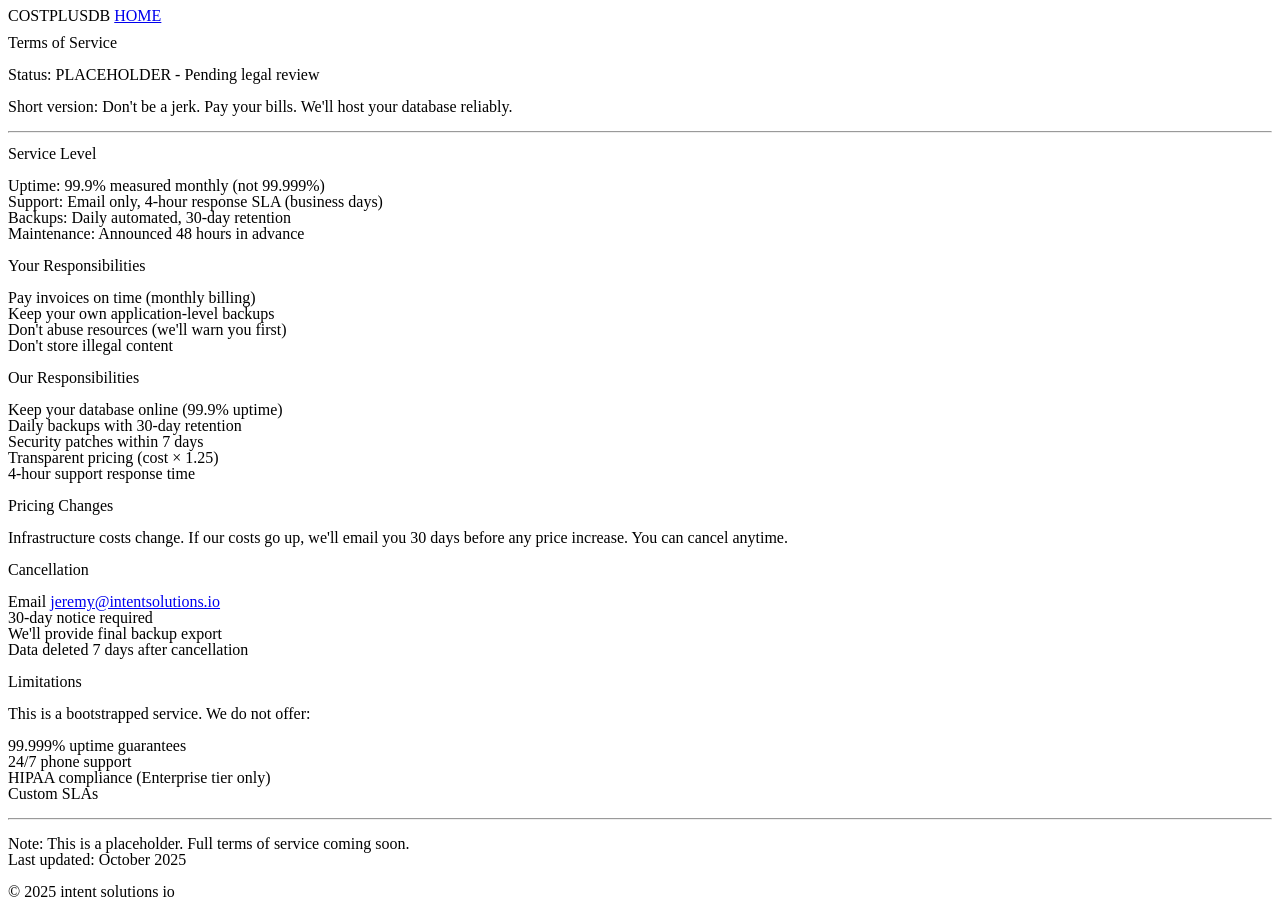
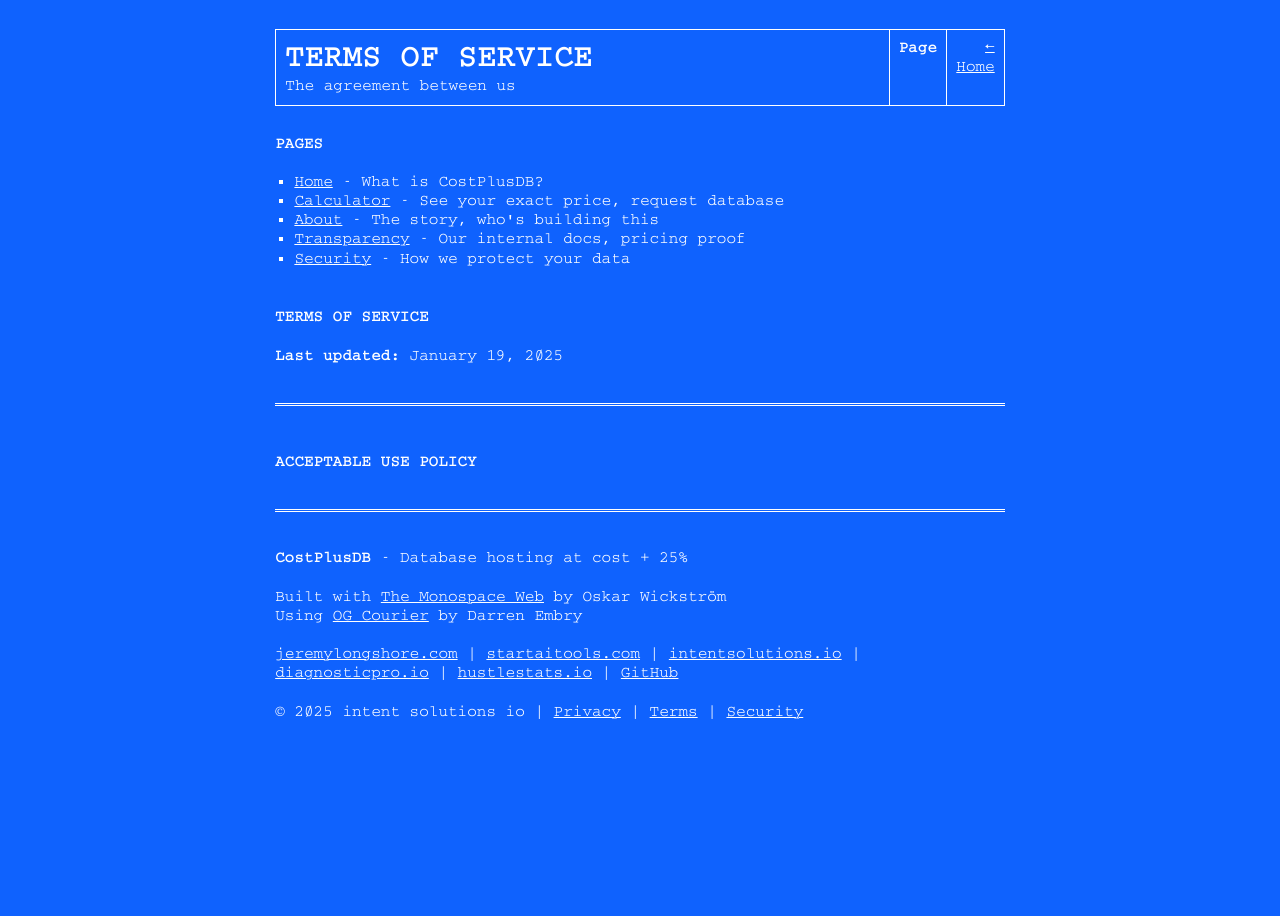
Before and after one commit to jeremylongshore/cost-plus-db, a plain HTML site: page website/terms.html in a window 1280 px wide. After the commit the page ends 800 px from the top, so only its background shows below. Drawn offline with Linux system fonts and the light colour scheme; files that its build step writes are made by us from their sources; a script that the page names is missing; a web font is replaced by a local one.

Commit message:
Add GetTerms embedded legal documents for Privacy and Terms pages
PRIVACY PAGE:
- Embedded GetTerms privacy policy document
- Updated styling to match site theme
- Removed placeholder content

TERMS PAGE:
- Embedded GetTerms terms of service document
- Embedded GetTerms acceptable use policy document
- Updated styling to match site theme
- Removed placeholder content

BENEFITS:
- Professional legal documents (GetTerms library)
- Auto-updated when service changes
- Covers all standard legal requirements
- Saves legal review costs

Both pages now have real legal docs instead of placeholders

```diff
--- a/website/terms.html
+++ b/website/terms.html
@@ -3,102 +3,70 @@
 <head>
   <meta charset="UTF-8">
   <meta name="viewport" content="width=device-width, initial-scale=1.0">
+  <meta name="author" content="Jeremy Longshore">
   <title>Terms of Service - CostPlusDB</title>
 
-  <link rel="stylesheet" href="/css/reset.css">
-  <link rel="stylesheet" href="/css/monospace-base.css">
-  <link rel="stylesheet" href="/css/costplusdb-theme.css">
+  <link rel="stylesheet" href="src/reset.css">
+  <link rel="stylesheet" href="src/index.css">
+  <link rel="stylesheet" href="src/theme.css">
 </head>
 <body>
 
-  <nav>
-    <strong>COSTPLUSDB</strong>
-    <a href="/">HOME</a>
-  </nav>
+<table class="header">
+  <tr>
+    <td colspan="2" rowspan="2" class="width-auto">
+      <h1 class="title">Terms of Service</h1>
+      <span class="subtitle">The agreement between us</span>
+    </td>
+    <th>Page</th>
+    <td class="width-min"><a href="/">← Home</a></td>
+  </tr>
+</table>
 
-  <main>
+<nav>
+<h2>Pages</h2>
+<ul>
+<li><a href="/">Home</a> - What is CostPlusDB?</li>
+<li><a href="/calculator.html">Calculator</a> - See your exact price, request database</li>
+<li><a href="/about.html">About</a> - The story, who's building this</li>
+<li><a href="/transparency/">Transparency</a> - Our internal docs, pricing proof</li>
+<li><a href="/security.html">Security</a> - How we protect your data</li>
+</ul>
+</nav>
 
-    <h1>Terms of Service</h1>
+<h2>Terms of Service</h2>
 
-    <p class="text-muted"><strong>Status:</strong> PLACEHOLDER - Pending legal review</p>
+<p><strong>Last updated:</strong> January 19, 2025</p>
 
-    <p>
-      <strong>Short version:</strong> Don't be a jerk. Pay your bills. We'll host your database reliably.
-    </p>
+<div class="getterms-document-embed" data-getterms="wH2cn" data-getterms-document="terms-of-service" data-getterms-lang="en-us" data-getterms-mode="direct" data-getterms-env="https://gettermscdn.com"></div>
+<script type="text/javascript">(function(d, s, id) { var js, ref = d.getElementsByTagName(s)[0]; if (d.getElementById(id)) return; js = d.createElement(s); js.id = id; js.src = "https://gettermscdn.com/dist/js/embed.js"; ref.parentNode.insertBefore(js, ref); })(document, "script", "getterms-embed-js");</script>
 
-    <hr>
+<hr>
 
-    <h2>Service Level</h2>
+<h2>Acceptable Use Policy</h2>
 
-    <ul>
-      <li><strong>Uptime:</strong> 99.9% measured monthly (not 99.999%)</li>
-      <li><strong>Support:</strong> Email only, 4-hour response SLA (business days)</li>
-      <li><strong>Backups:</strong> Daily automated, 30-day retention</li>
-      <li><strong>Maintenance:</strong> Announced 48 hours in advance</li>
-    </ul>
+<div class="getterms-document-embed" data-getterms="wH2cn" data-getterms-document="acceptable-use" data-getterms-lang="en-us" data-getterms-mode="direct" data-getterms-env="https://gettermscdn.com"></div>
 
-    <h2>Your Responsibilities</h2>
+<hr>
 
-    <ul>
-      <li>Pay invoices on time (monthly billing)</li>
-      <li>Keep your own application-level backups</li>
-      <li>Don't abuse resources (we'll warn you first)</li>
-      <li>Don't store illegal content</li>
-    </ul>
+<footer>
+<p><strong>CostPlusDB</strong> - Database hosting at cost + 25%</p>
 
-    <h2>Our Responsibilities</h2>
+<p>Built with <a href="https://github.com/owickstrom/the-monospace-web">The Monospace Web</a> by Oskar Wickström<br>
+Using <a href="https://github.com/dse/font-og-courier">OG Courier</a> by Darren Embry</p>
 
-    <ul>
-      <li>Keep your database online (99.9% uptime)</li>
-      <li>Daily backups with 30-day retention</li>
-      <li>Security patches within 7 days</li>
-      <li>Transparent pricing (cost × 1.25)</li>
-      <li>4-hour support response time</li>
-    </ul>
+<p><a href="https://jeremylongshore.com">jeremylongshore.com</a> |
+<a href="https://startaitools.com">startaitools.com</a> |
+<a href="https://intentsolutions.io">intentsolutions.io</a> |
+<a href="https://diagnosticpro.io">diagnosticpro.io</a> |
+<a href="https://hustlestats.io">hustlestats.io</a> |
+<a href="https://github.com/jeremylongshore">GitHub</a></p>
 
-    <h2>Pricing Changes</h2>
-
-    <p>
-      Infrastructure costs change. If our costs go up, we'll email you <strong>30 days before</strong>
-      any price increase. You can cancel anytime.
-    </p>
-
-    <h2>Cancellation</h2>
-
-    <ul>
-      <li>Email <a href="mailto:jeremy@intentsolutions.io">jeremy@intentsolutions.io</a></li>
-      <li>30-day notice required</li>
-      <li>We'll provide final backup export</li>
-      <li>Data deleted 7 days after cancellation</li>
-    </ul>
-
-    <h2>Limitations</h2>
-
-    <p>
-      This is a <strong>bootstrapped service</strong>. We do not offer:
-    </p>
-
-    <ul>
-      <li>99.999% uptime guarantees</li>
-      <li>24/7 phone support</li>
-      <li>HIPAA compliance (Enterprise tier only)</li>
-      <li>Custom SLAs</li>
-    </ul>
-
-    <hr>
-
-    <p class="text-muted">
-      <strong>Note:</strong> This is a placeholder. Full terms of service coming soon.<br>
-      Last updated: October 2025
-    </p>
-
-  </main>
-
-  <footer>
-    <p class="text-small text-muted">
-      &copy; 2025 intent solutions io
-    </p>
-  </footer>
+<p>&copy; 2025 intent solutions io |
+<a href="/privacy.html">Privacy</a> |
+<a href="/terms.html">Terms</a> |
+<a href="/security.html">Security</a></p>
+</footer>
 
 </body>
 </html>
```
Also changed, not shown: website/privacy.html (+44 -57 lines).
